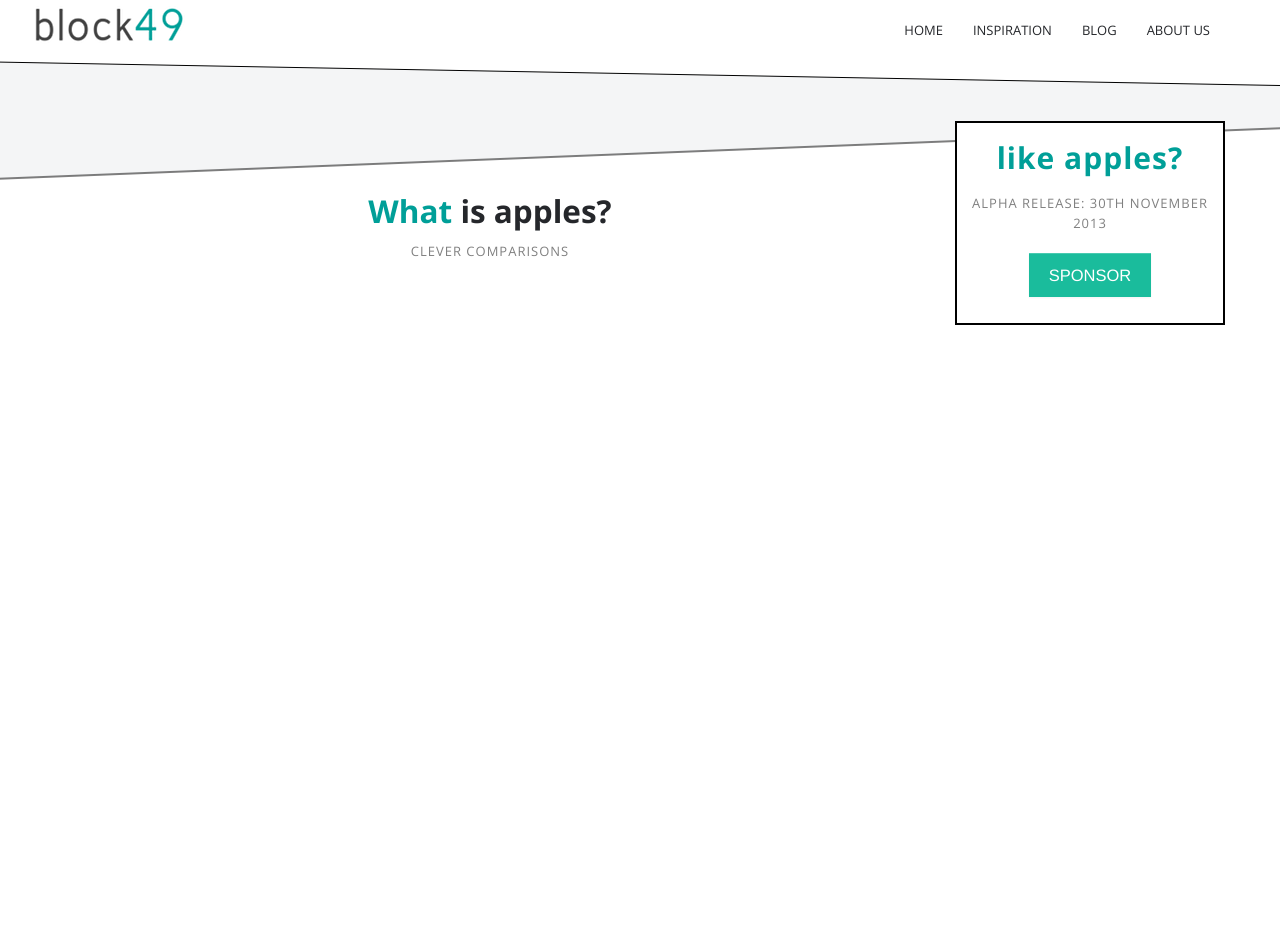
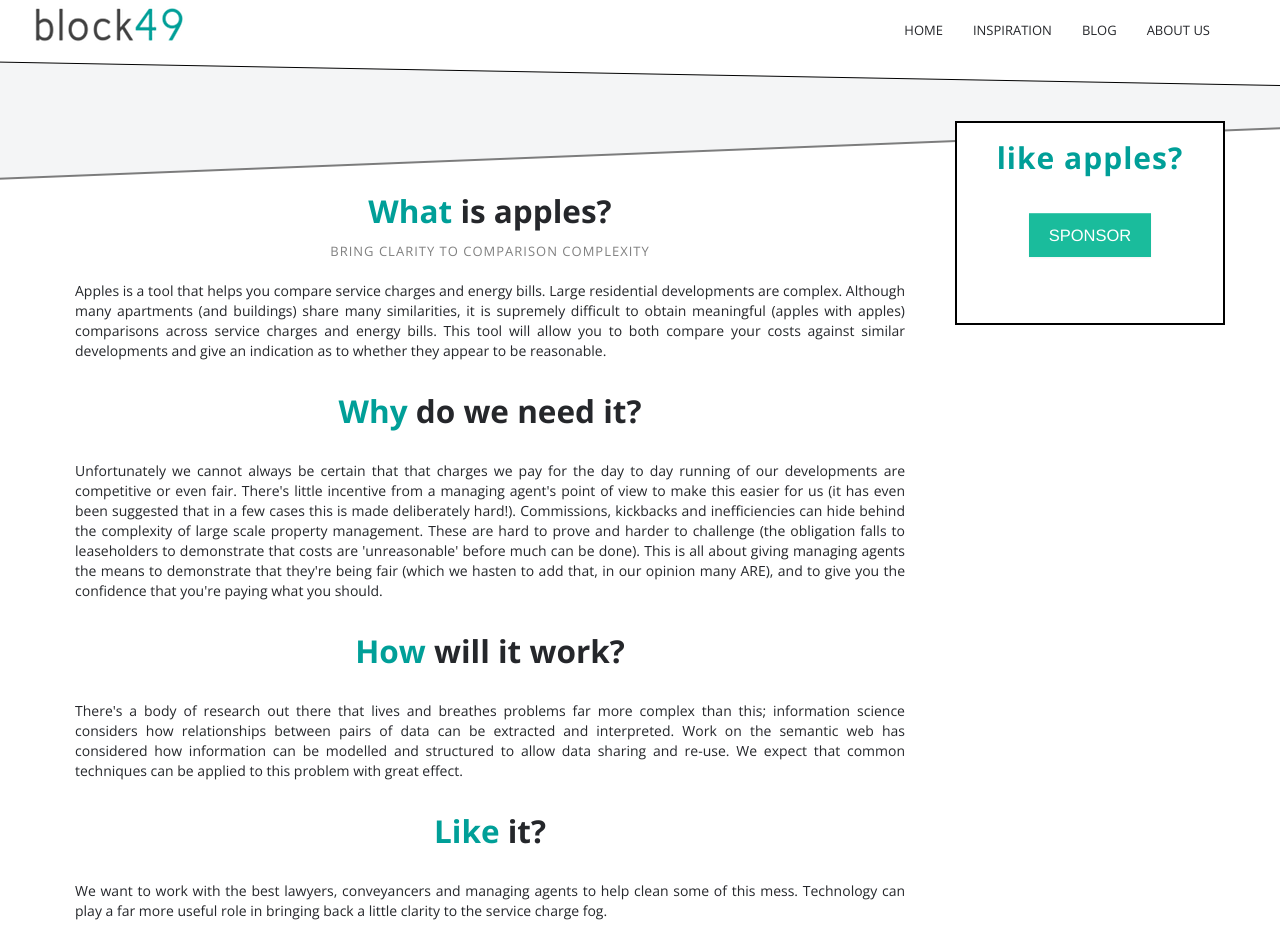
Before and after one commit to tlodge/block49.website, a Jekyll site: the page built from inspiration/apples/index.html, in a window 1280 px wide and 941 px high. Built offline with Jekyll 4.4.1, drawn with Linux system fonts in a browser that asks for light colours; a script that is not in the unit is left out.

Commit message:
added stuff on apples

```diff
--- a/inspiration/apples/index.html
+++ b/inspiration/apples/index.html
@@ -8,12 +8,26 @@
         <div class="row">
             <div class="thumbnail span9">
                 <h2><strong>What</strong> is apples?</h2>
-                <span> clever comparisons</span>
+                <span> bring clarity to comparison complexity</span>
+                <p>Apples is a tool that helps you compare service charges and energy bills.    Large residential developments are complex.  Although many apartments (and buildings) share many similarities, it is supremely difficult to obtain meaningful (apples with apples) comparisons across service charges and energy bills.  This tool will allow you to both compare your costs against similar developments and give an indication as to whether they appear to be reasonable. </p>
+
+                <h2><strong>Why</strong> do we need it?</h2>
+                <p>
+                Unfortunately we cannot always be certain that that charges we pay for the day to day running of our developments are competitive or even fair.   There's little incentive from a managing agent's point of view to make this easier for us (it has even been suggested that in a few cases this is made deliberately hard!).  Commissions, kickbacks and inefficiencies can hide behind the complexity of large scale property management.  These are hard to prove and harder to challenge (the obligation falls to leaseholders to demonstrate that costs are 'unreasonable' before much can be done).    This is all about giving managing agents the means to demonstrate that they're being fair (which we hasten to add that, in our opinion many ARE), and to give you the confidence that you're paying what you should.</p>
+
+                <h2><strong>How</strong> will it work?</h2>
+                <p>
+                There's a body of research out there that lives and breathes problems far more complex than this; information science considers how relationships between pairs of data can be extracted and interpreted.  Work on the semantic web has considered how information can be modelled and structured to allow data sharing and re-use.  We expect that common techniques can be applied to this problem with great effect.
+                </p>
+                <h2><strong>Like</strong> it?</h2>
+                <p>
+                We want to work with the best lawyers, conveyancers and managing agents to help clean some of this mess.  Technology can play a far more useful role in bringing back a little clarity to the service charge fog.
+                </p>
             </div>
             <div class=" thumbnail span3 tile pull-right">
                 <div class="border">
                     <h4> <strong>like</strong> apples? </h4>
-                    <span> ALPHA RELEASE: 30th November 2013 </span>
+                    <!--<span></span>-->
                     <p class="center"><button class="btn flat-butt flat-primary-butt">SPONSOR</button></p>
                 </div>
             </div>
```
Also changed, not shown: assets/img/funder_mockup.svg.
